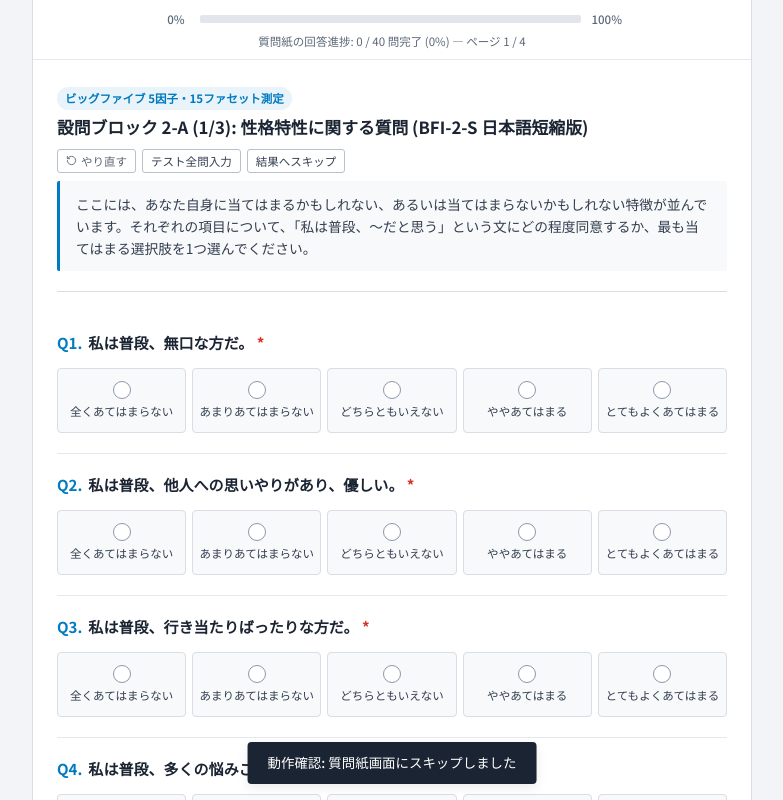
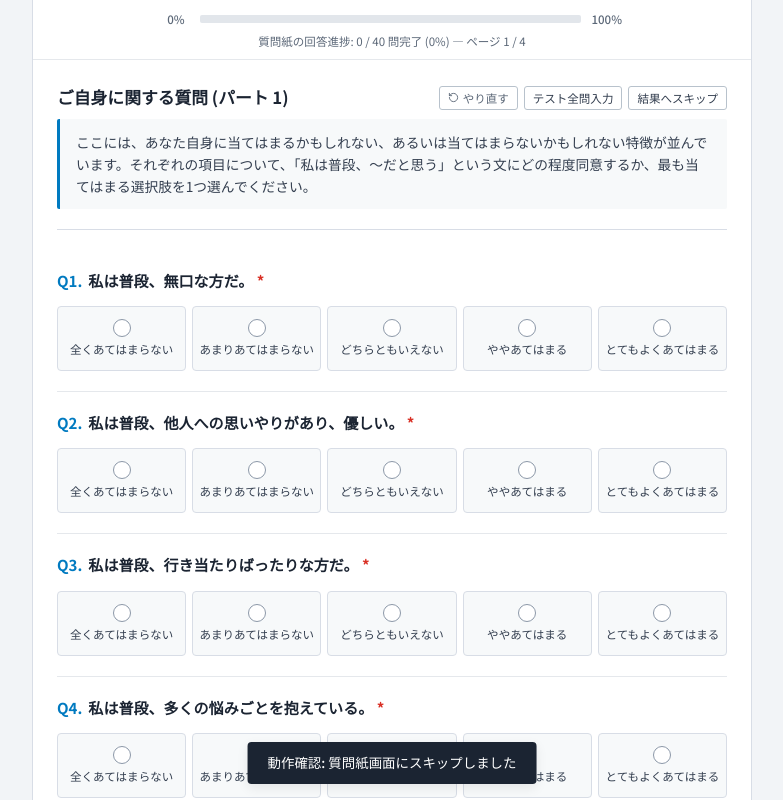
Before and after one commit to eiri-111/LLM5, a React (Vite) app: page /chat in a window 1280 px wide. Both pictures are taken after a click on the button "質問紙(BFI-2-S)へスキップ". Shown: the top 800 px of the page, without its empty margins (248-1031 px from the left). Built offline with nearby package versions, Linux system fonts and the light colour scheme.

Commit message:
fix(survey): 質問紙回答画面から測定尺度名・因子名・ブロック詳細バッジを削除し中立化

```diff
--- a/src/App.tsx
+++ b/src/App.tsx
@@ -242,7 +242,7 @@ export const App: React.FC = () => {
    */
   const handleStartSurvey = async (messages: ChatMessage[]) => {
     setChatMessages(messages);
-    showToast('心理測定アンケート（BFI-2-S・社会的望ましさ）へ進みます');
+    showToast('質問紙アンケートへ進みます');
 
     // 1. localStorage にセッション情報を退避
     try {
--- a/src/components/BfiSurveySection.tsx
+++ b/src/components/BfiSurveySection.tsx
@@ -94,21 +94,17 @@ export const BfiSurveySection: React.FC<BfiSurveySectionProps> = ({
   const isCurrentPageComplete = currentQuestions.every(q => typeof answers[q.id] === 'number');
   const isAllAnswered = answeredCount === totalQuestions;
 
-  // ページごとのヘッダー情報
+  // ページごとのヘッダー情報（尺度名や測定意図を見せない中立的な表記）
   const pageMeta = useMemo(() => {
     if (currentPage <= 2) {
       return {
-        blockNumber: `ブロック 2-A (${currentPage + 1}/3)`,
-        title: '性格特性に関する質問 (BFI-2-S 日本語短縮版)',
-        instruction: 'ここには、あなた自身に当てはまるかもしれない、あるいは当てはまらないかもしれない特徴が並んでいます。それぞれの項目について、「私は普段、〜だと思う」という文にどの程度同意するか、最も当てはまる選択肢を1つ選んでください。',
-        badge: 'ビッグファイブ 5因子・15ファセット測定'
+        title: 'ご自身に関する質問 (パート 1)',
+        instruction: 'ここには、あなた自身に当てはまるかもしれない、あるいは当てはまらないかもしれない特徴が並んでいます。それぞれの項目について、「私は普段、〜だと思う」という文にどの程度同意するか、最も当てはまる選択肢を1つ選んでください。'
       };
     } else {
       return {
-        blockNumber: 'ブロック 2-B',
-        title: '日常の行動・態度に関する質問 (Marlowe-Crowne 社会的望ましさ尺度 MCSDS)',
-        instruction: 'ここには、日常生活での様々な出来事に対する態度や行動に関する項目が並んでいます。誰にでも起こりうることや感じることが含まれていますので、良く見せようとせず、普段の率直なご自身を振り返ってお答えください。',
-        badge: '自己報告バイアス・模範解答傾向の客観測定'
+        title: '日常の行動や考え方に関する質問 (パート 2)',
+        instruction: 'ここには、日常生活での様々な出来事に対する態度や行動に関する項目が並んでいます。誰にでも起こりうることや感じることが含まれていますので、良く見せようとせず、普段の率直なご自身を振り返ってお答えください。'
       };
     }
   }, [currentPage]);
@@ -255,25 +251,13 @@ export const BfiSurveySection: React.FC<BfiSurveySectionProps> = ({
         }}>
           <div style={{ display: 'flex', justifyContent: 'space-between', alignItems: 'center', flexWrap: 'wrap', gap: '8px', marginBottom: '0.5rem' }}>
             <div>
-              <span style={{
-                display: 'inline-block',
-                fontSize: '0.72rem',
-                fontWeight: 700,
-                color: '#007ac0',
-                backgroundColor: '#e8f3fa',
-                padding: '2px 8px',
-                borderRadius: '12px',
-                marginBottom: '4px'
-              }}>
-                {pageMeta.badge}
-              </span>
               <h1 style={{
                 fontSize: '1.05rem',
                 fontWeight: 700,
                 color: '#1b2432',
                 margin: 0
               }}>
-                設問{pageMeta.blockNumber}: {pageMeta.title}
+                {pageMeta.title}
               </h1>
             </div>
 
--- a/src/components/ChatMode.tsx
+++ b/src/components/ChatMode.tsx
@@ -375,7 +375,7 @@ export const ChatMode: React.FC<ChatModeProps> = ({
             onClick={handleProceedToSurvey}
             className="btn-analyze-ready"
           >
-            <span>対話セッションが完了しました。次の質問紙（BFI-2-S）へ進んでください</span>
+            <span>対話セッションが完了しました。次の質問紙アンケートへ進んでください</span>
             <span style={{ display: 'inline-flex', alignItems: 'center', gap: '4px', fontWeight: 700, whiteSpace: 'nowrap' }}>
               次へ <ArrowRight size={17} />
             </span>
@@ -432,7 +432,7 @@ export const ChatMode: React.FC<ChatModeProps> = ({
                 e.currentTarget.style.borderColor = '#cbd5e1';
               }}
             >
-              <span>対話を終了して質問紙（BFI-2-S）へ進む</span>
+              <span>対話を終了して質問紙アンケートへ進む</span>
               <ArrowRight size={14} />
             </button>
           </div>
```
